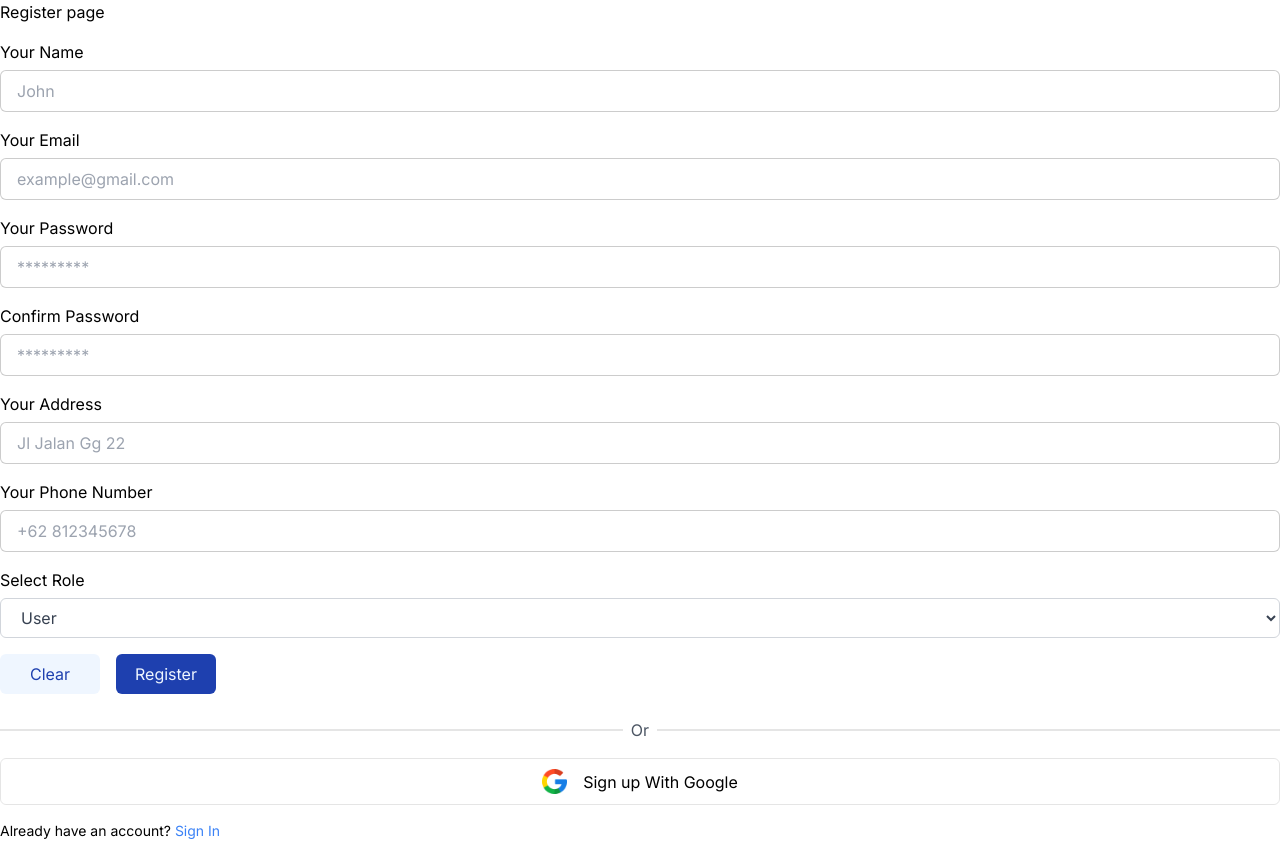
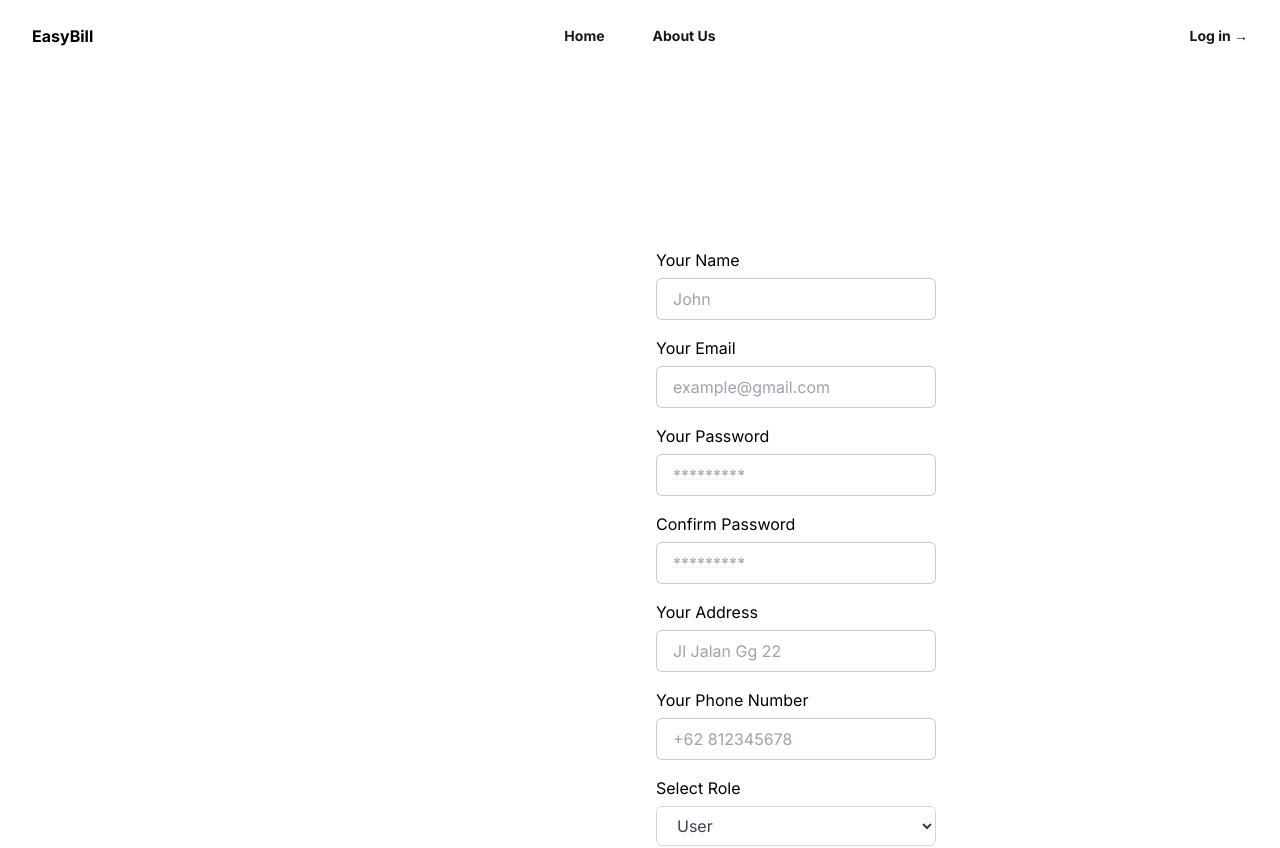
Before and after one commit to rchmfk/invoice-maker, a Next.js app in the folder easy-bill/: page /register in a window 1280 px wide. Shown: the top 848 px of the page. Built offline with nearby package versions, Linux system fonts and the light colour scheme; no server answers.

Commit message:
modify login and register

```diff
--- a/easy-bill/src/app/(auth)/login/FormLogin.tsx
+++ b/easy-bill/src/app/(auth)/login/FormLogin.tsx
@@ -44,15 +44,14 @@
   const loginGoogle = () => {
     signinWithGoogle()
       .then((result) => {
-
         const userData = {
           name: result.user.displayName,
           email: result.user.email,
           userId: result.user.uid,
           phoneNumber: result.user.phoneNumber,
           address: "",
-            role: "USER"
-        }
+          role: "USER",
+        };
 
         useAddUser(userData);
         // router.push("/")
@@ -71,6 +70,7 @@
   };
 
   return (
+    <>
       <form
         onSubmit={handleSubmit(loginSubmit)}
         className="flex flex-col space-y-4 mt-4"
@@ -111,7 +111,9 @@
             {...register("password")}
           />
           {errors.password && (
-          <div className="text-red-500 text-sm">{errors.password.message}</div>
+            <div className="text-red-500 text-sm">
+              {errors.password.message}
+            </div>
           )}
         </div>
         <div className="flex gap-4 items-center">
@@ -155,6 +157,7 @@
           </Link>
         </div>
       </form>
+    </>
   );
 };
 
--- a/easy-bill/src/app/(auth)/login/page.tsx
+++ b/easy-bill/src/app/(auth)/login/page.tsx
@@ -1,11 +1,21 @@
 import React from "react";
 import FormLogin from "./FormLogin";
+import Navbar from "@/components/Navbar";
 
 export default function LoginPage() {
   return (
-    <section className="max-w-7xl w-full mx-auto">
-      <h1>Login page</h1>
-      <FormLogin />
-    </section>
+    <>
+      <Navbar />
+      <div className="bg-white">
+        <div className="mx-auto grid max-w-2xl grid-cols-1 items-center gap-x-8 gap-y-16 px-4 py-16 sm:px-6 sm:py-24 lg:max-w-7xl lg:grid-cols-2 lg:px-8">
+          <div className="">
+            <dl className="mt-16 grid grid-cols-1 gap-x-6 gap-y-10 sm:grid-cols-2 sm:gap-y-16 lg:gap-x-8">
+              <FormLogin />
+            </dl>
+          </div>
+          <div></div>
+        </div>
+      </div>
+    </>
   );
 }
--- a/easy-bill/src/app/(auth)/register/FormRegister.tsx
+++ b/easy-bill/src/app/(auth)/register/FormRegister.tsx
@@ -57,17 +57,16 @@
   const RegisterGoogle = () => {
     signinWithGoogle()
       .then((result) => {
-
         const userData = {
           name: result.user.displayName,
           email: result.user.email,
           userId: result.user.uid,
           phoneNumber: result.user.phoneNumber,
           address: "",
-          role: "USER"
-      }
+          role: "USER",
+        };
 
-      useAddUser(userData);
+        useAddUser(userData);
         // router.push("/");
       })
       .catch((err) => console.log(err));
@@ -88,7 +87,7 @@
   return (
     <form
       onSubmit={handleSubmit(registerSubmit)}
-      className="flex flex-col space-y-4 mt-4"
+      className="w-full flex flex-col space-y-4 mt-4"
     >
       <div className="flex flex-col gap-1.5">
         <label htmlFor="name">Your Name</label>
--- a/easy-bill/src/app/(auth)/register/page.tsx
+++ b/easy-bill/src/app/(auth)/register/page.tsx
@@ -1,12 +1,22 @@
 
+import Navbar from "@/components/Navbar";
 import FormRegister from "./FormRegister";
 
 export default function RegisterPage() {
 
   return (
-    <section className="max-w-7xl w-full mx-auto">
-      <h1>Register page</h1>
-      <FormRegister />
-    </section>
+    <>
+      <Navbar />
+      <div className="bg-white">
+        <div className="mx-auto grid max-w-2xl grid-cols-1 items-center gap-x-8 gap-y-16 px-4 py-16 sm:px-6 sm:py-24 lg:max-w-7xl lg:grid-cols-2 lg:px-8">
+          <div></div>
+          <div className="w-full">
+            <dl className="w-full mt-16 grid grid-cols-1 gap-x-6 gap-y-10 sm:grid-cols-2 sm:gap-y-16 lg:gap-x-8">
+              <FormRegister />
+            </dl>
+          </div>
+        </div>
+      </div>
+    </>
   );
 }
```
Lines whose indentation alone changed are shown as unchanged.
